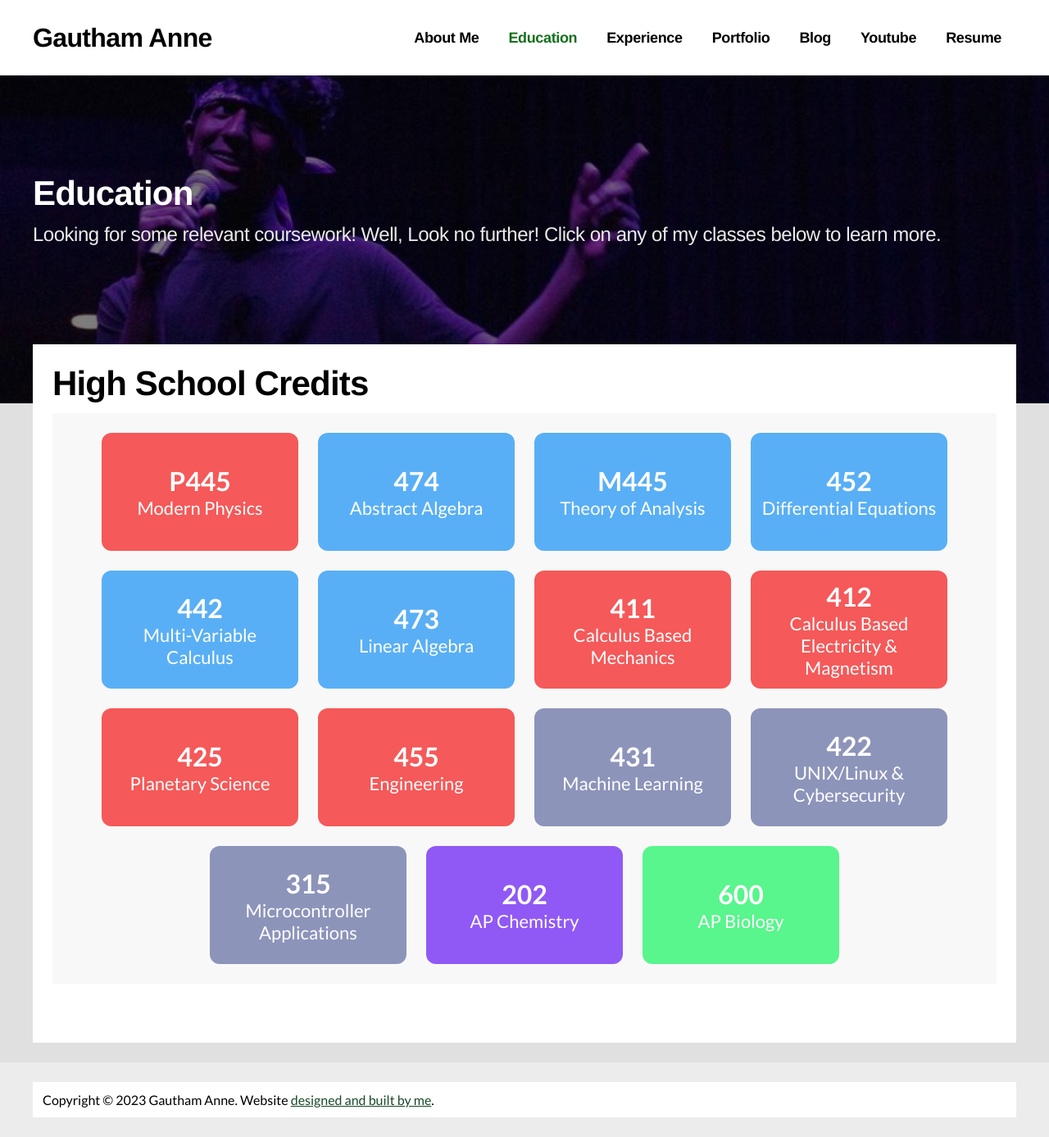
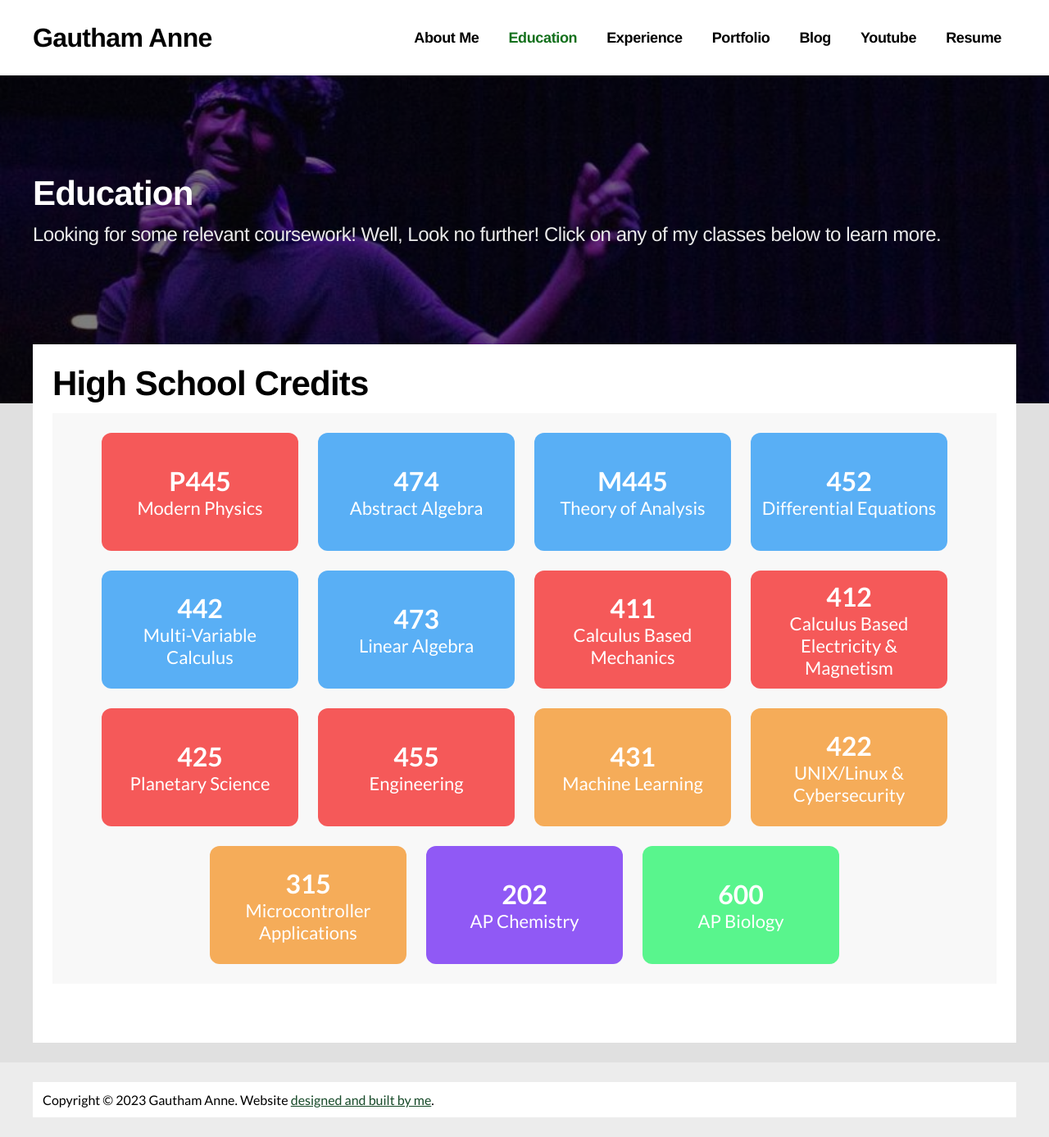
Before and after one commit to annegautham/annegautham.github.io, a Jekyll site: the page built from education.html, in a window 1280 px wide. Shown: the whole page at 82% size. Built offline with Jekyll 4.4.1, drawn with Linux system fonts in a browser that asks for light colours; some web fonts are replaced.

Commit message:
Update main.scss

```diff
--- a/_sass/main.scss
+++ b/_sass/main.scss
@@ -672,7 +672,7 @@ h5 {
     }
 
     &.CS {
-      background: #8D94BA;
+      background: #f5ac59;
       color: white;
       .metadata {
         color: #ececec;
```
